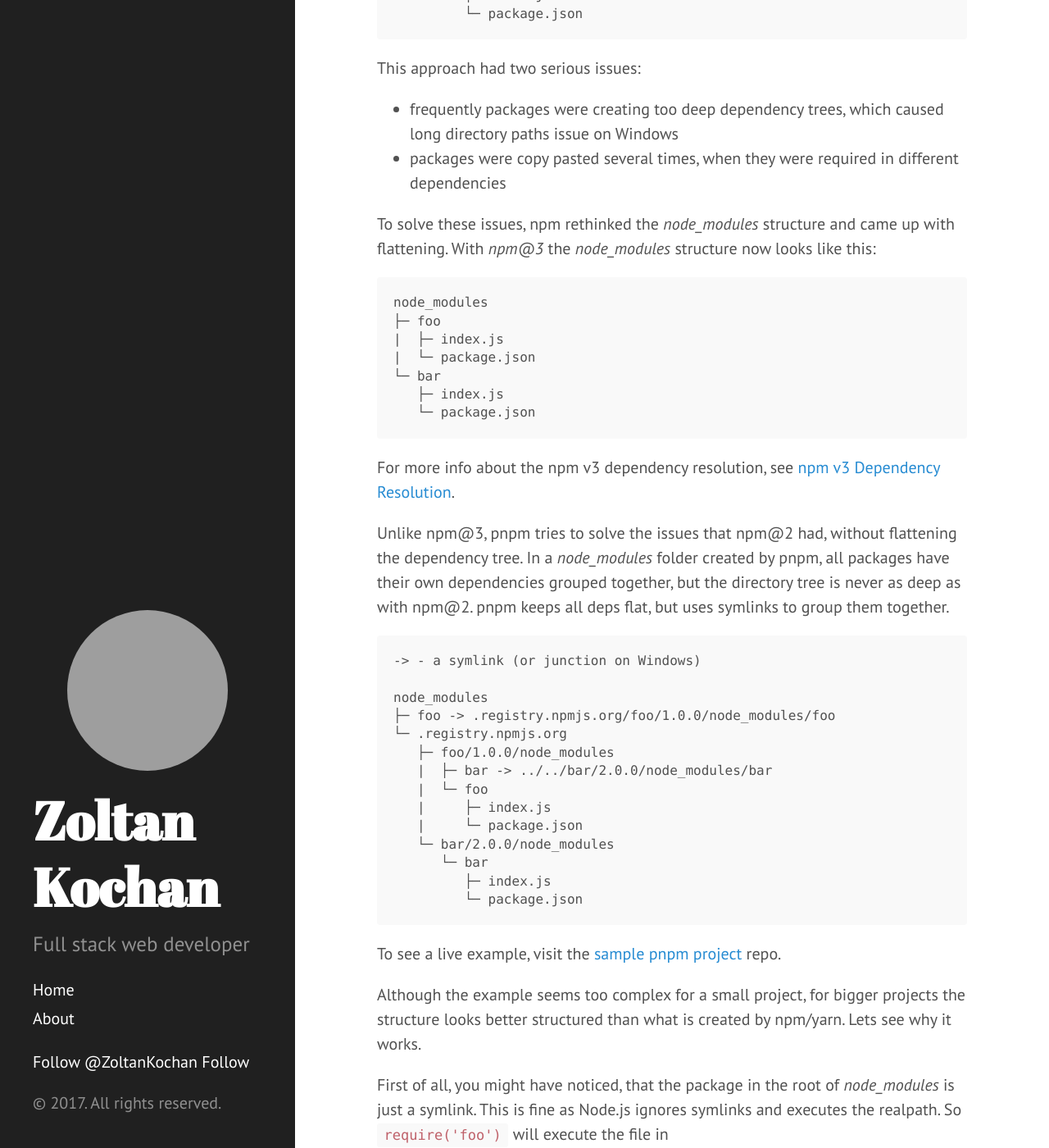
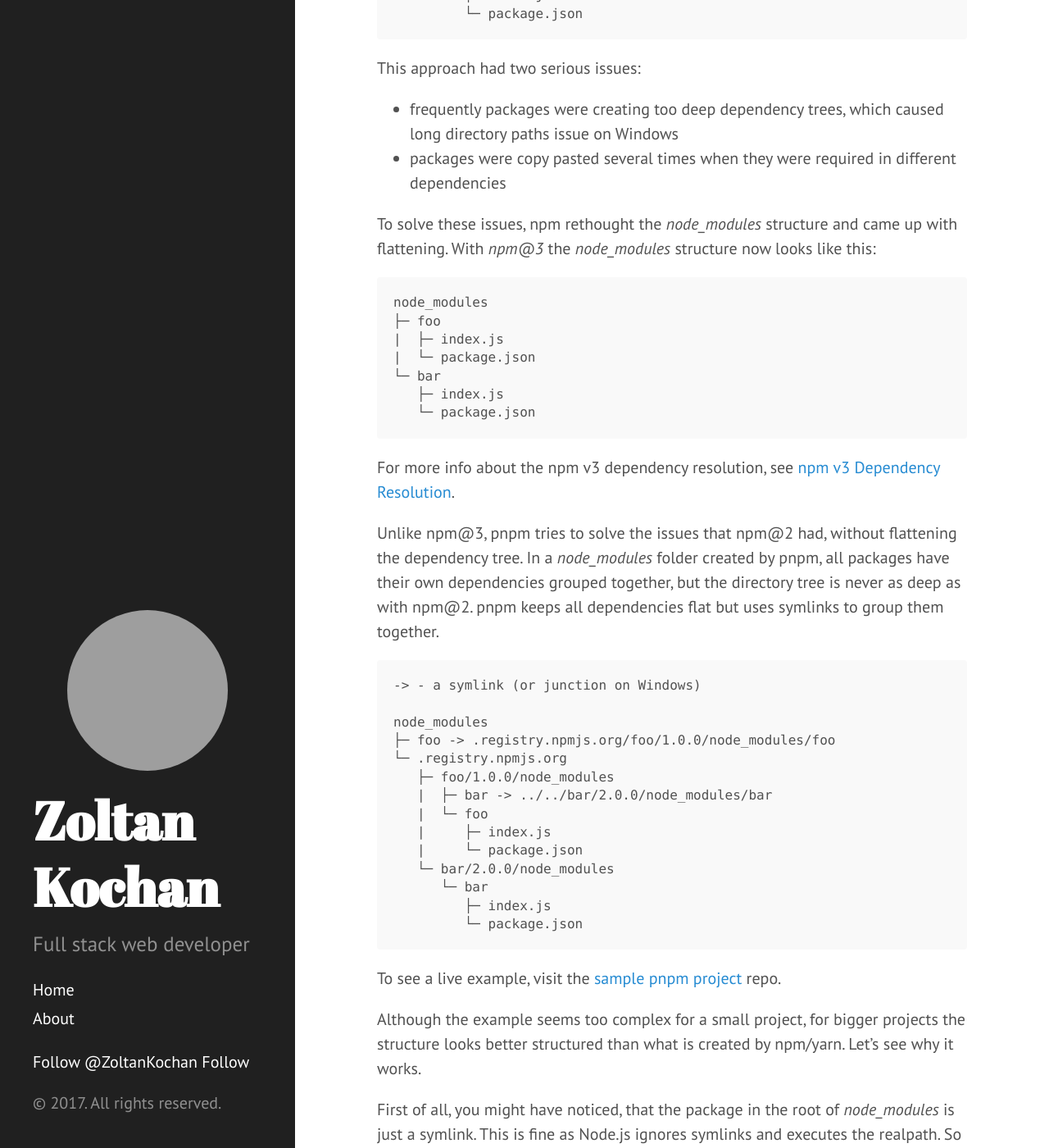
Before and after one commit to zkochan/zkochan.github.io, a Jekyll site: the page built from _posts/2017-03-19-why-should-we-use-pnpm.md, in a window 1280 px wide and 1400 px high, scrolled down 1866 px. Shown: the whole window at 82% size. Built offline with Jekyll 4.4.1, drawn with Linux system fonts in a browser that asks for light colours; comment, search, counter and statistics services are not loaded; some of the changed text lies outside the part shown; grey boxes are pictures that could not be loaded.

Commit message:
Update 2017-03-19-why-should-we-use-pnpm.md

````diff
--- a/_posts/2017-03-19-why-should-we-use-pnpm.md
+++ b/_posts/2017-03-19-why-should-we-use-pnpm.md
@@ -68,9 +68,9 @@
 This approach had two serious issues:
 
 * frequently packages were creating too deep dependency trees, which caused long directory paths issue on Windows
-* packages were copy pasted several times, when they were required in different dependencies
+* packages were copy pasted several times when they were required in different dependencies
 
-To solve these issues, npm rethinked the _node_modules_ structure and came up with flattening.
+To solve these issues, npm rethought the _node_modules_ structure and came up with flattening.
 With _npm@3_ the _node_modules_ structure now looks like this:
 
 ```
@@ -87,7 +87,7 @@
 
 Unlike npm@3, pnpm tries to solve the issues that npm@2 had, without flattening the dependency tree.
 In a _node_modules_ folder created by pnpm, all packages have their own dependencies grouped together,
-but the directory tree is never as deep as with npm@2. pnpm keeps all deps flat, but uses symlinks
+but the directory tree is never as deep as with npm@2. pnpm keeps all dependencies flat but uses symlinks
 to group them together.
 
 ```
@@ -110,14 +110,14 @@
 To see a live example, visit the [sample pnpm project](https://github.com/pnpm/sample-project) repo.
 
 Although the example seems too complex for a small project, for bigger projects the
-structure looks better structured than what is created by npm/yarn. Lets see why it works.
+structure looks better structured than what is created by npm/yarn. Let's see why it works.
 
 First of all, you might have noticed, that the package in the root of _node_modules_ is
 just a symlink. This is fine as Node.js ignores symlinks and executes the realpath.
 So `require('foo')` will execute the file in `node_modules/.registry.npmjs.org/foo/1.0.0/node_modules/foo/index.js`
 not in `node_modules/foo/index.js`.
 
-Secondly, non of the installed packages have their own _node_modules_ folder inside their directories.
+Secondly, none of the installed packages have their own _node_modules_ folder inside their directories.
 So how can _foo_ require _bar_? Lets have a look on the folder that contains the _foo_ package:
 
 ```
````
Also changed, not shown: other parts of _posts/2017-03-19-why-should-we-use-pnpm.md (+2 -2 lines).
